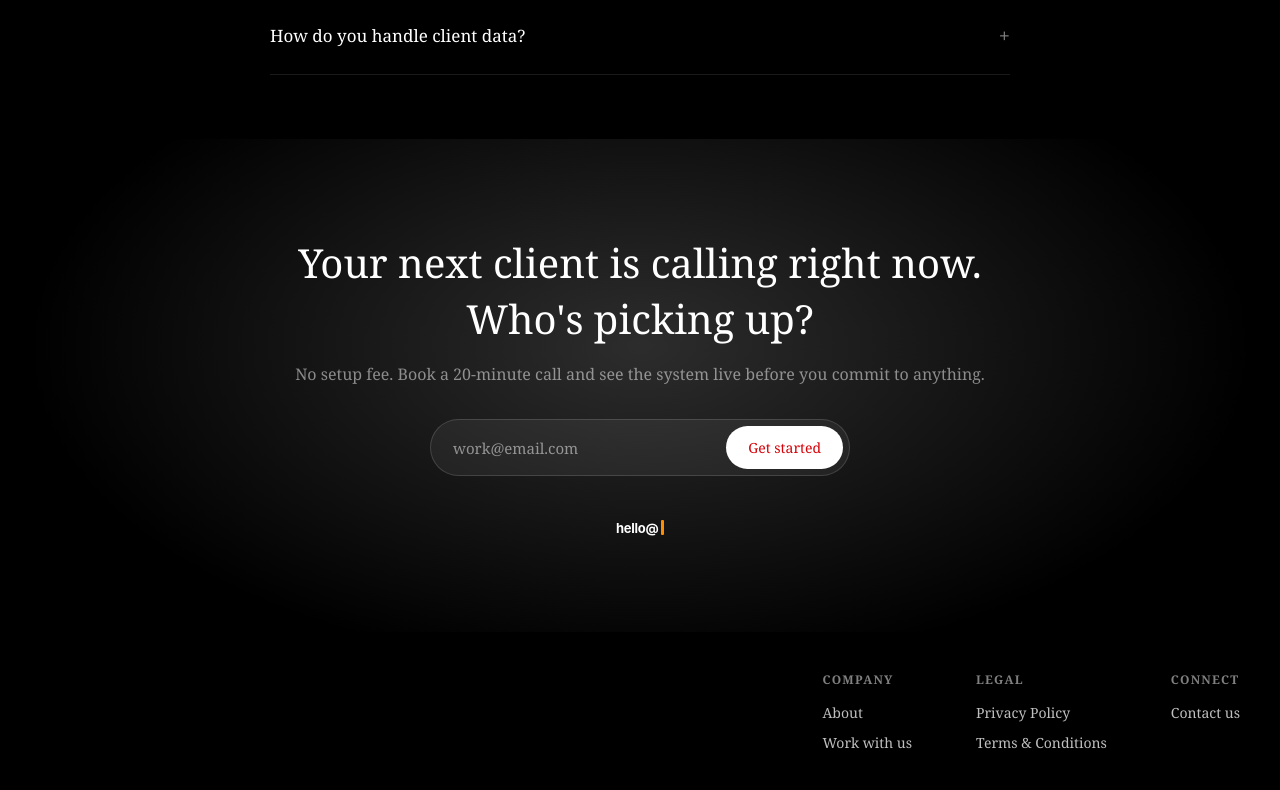
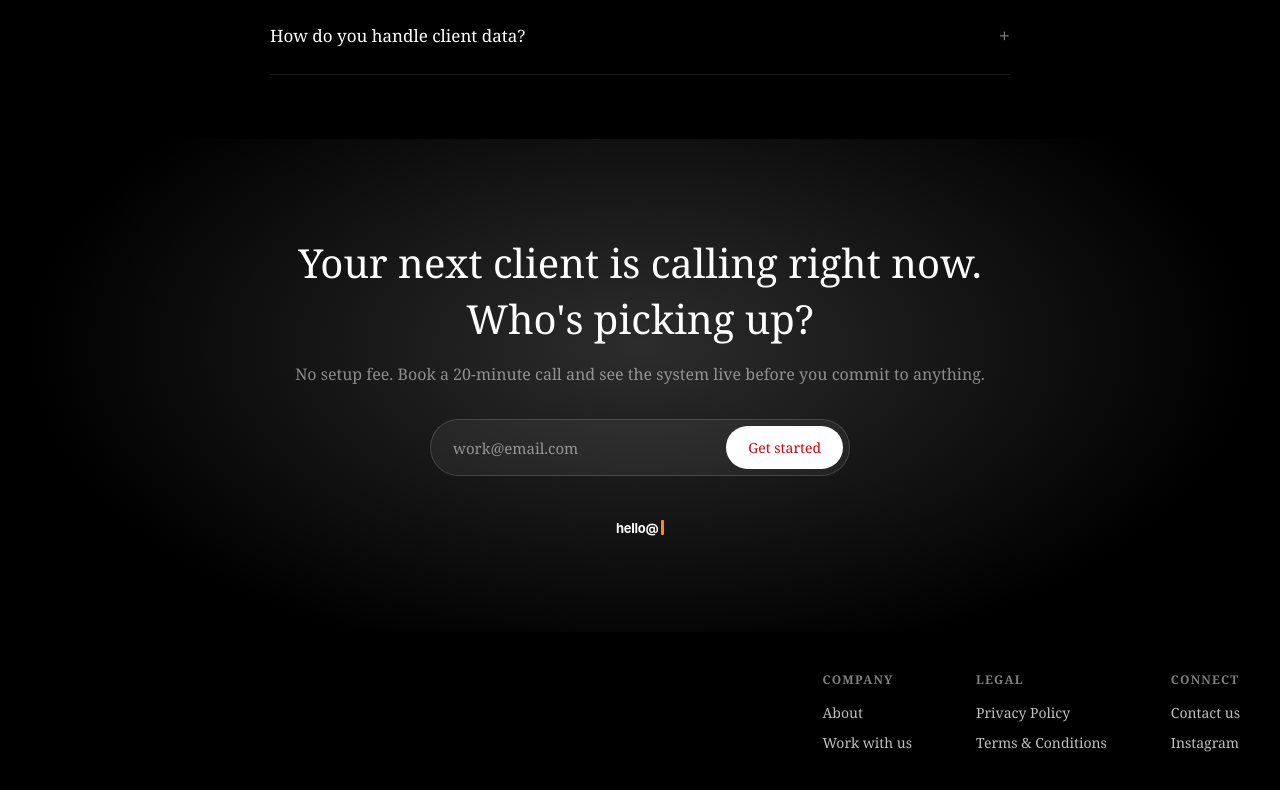
Before and after one commit to kash300705/workartificial, a website: page index.html in a window 1280 px wide. Shown: the part 5860-6650 px from the top of the page. Drawn offline with nearby package versions, Linux system fonts and the light colour scheme; animation ran at ten frames a second; a web font is replaced by a local one.

Commit message:
Add Instagram link under Contact us in footer Connect section

```diff
--- a/index.html
+++ b/index.html
@@ -1024,6 +1024,7 @@
       <div class="footer-col">
         <h5>Connect</h5>
         <a href="mailto:hello@workartificial.com">Contact us</a>
+        <a href="https://www.instagram.com/_kash_iyer_/" target="_blank" rel="noopener">Instagram</a>
       </div>
     </div>
   </div>
```
